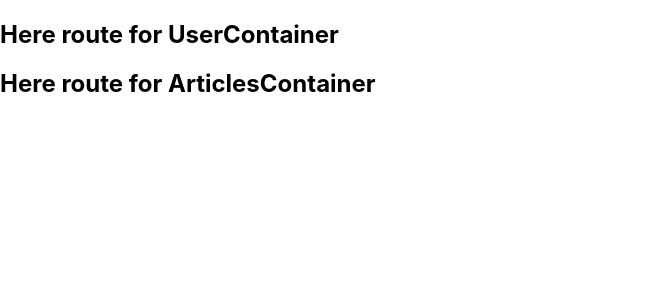
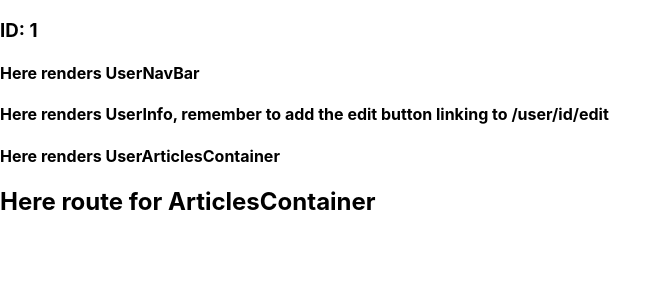
Before and after one commit to AlvaroAlonsoFlor/full-stack-cms, a React (Create React App) app in the folder client/: page /user/1 in a window 1280 px wide. Shown: the top 300 px of the page, without its empty margins (0-671 px from the left). Built offline with nearby package versions, Linux system fonts and the light colour scheme.

Commit message:
Add UserContainer, passing id param from the route

```diff
--- a/client/src/App.js
+++ b/client/src/App.js
@@ -1,7 +1,7 @@
 import React, { Component } from 'react';
 
 import './App.css';
-import Main from './containers/main';
+import Main from './containers/Main';
 
 class App extends Component {
   render() {
--- /dev/null
+++ b/client/src/containers/UserContainer.js
@@ -0,0 +1,32 @@
+import React, {Component, Fragment} from 'react';
+
+export default class UserContainer extends Component {
+
+    constructor(props) {
+        super(props);
+        this.state = {
+            idToRender: this.props.match.params.id,
+            user: {} // it will probably be a populated hash
+        }
+    }
+
+    // we need to pass id param via props from Main.js
+
+    componentDidMount() {
+        // we use the id param for the request, props.id, pass idToRender
+    }
+
+    render() {
+
+        return(
+            <Fragment>
+                <h3>ID: {this.state.idToRender}</h3>
+                <h4>Here renders UserNavBar</h4>
+                <h4>Here renders UserInfo, remember to add the edit button linking to /user/id/edit</h4>
+                <h4>Here renders UserArticlesContainer</h4>
+            </Fragment>
+        )
+    }
+
+
+}
--- a/client/src/containers/main.js
+++ b/client/src/containers/main.js
@@ -1,6 +1,7 @@
 import React, { Component } from 'react';
 import { BrowserRouter as Router, Route } from 'react-router-dom';
 import Home from './Home';
+import UserContainer from './UserContainer';
 
 export default class Main extends Component {
 
@@ -10,7 +11,7 @@ export default class Main extends Component {
             <Router>
             <div>
                 <Route exact path='/' component={Home} />
-                <h2>Here route for UserContainer</h2>
+                <Route path='/user/:id' component={UserContainer} />
                 <h2>Here route for ArticlesContainer</h2>
             </div>
             </Router>
```
